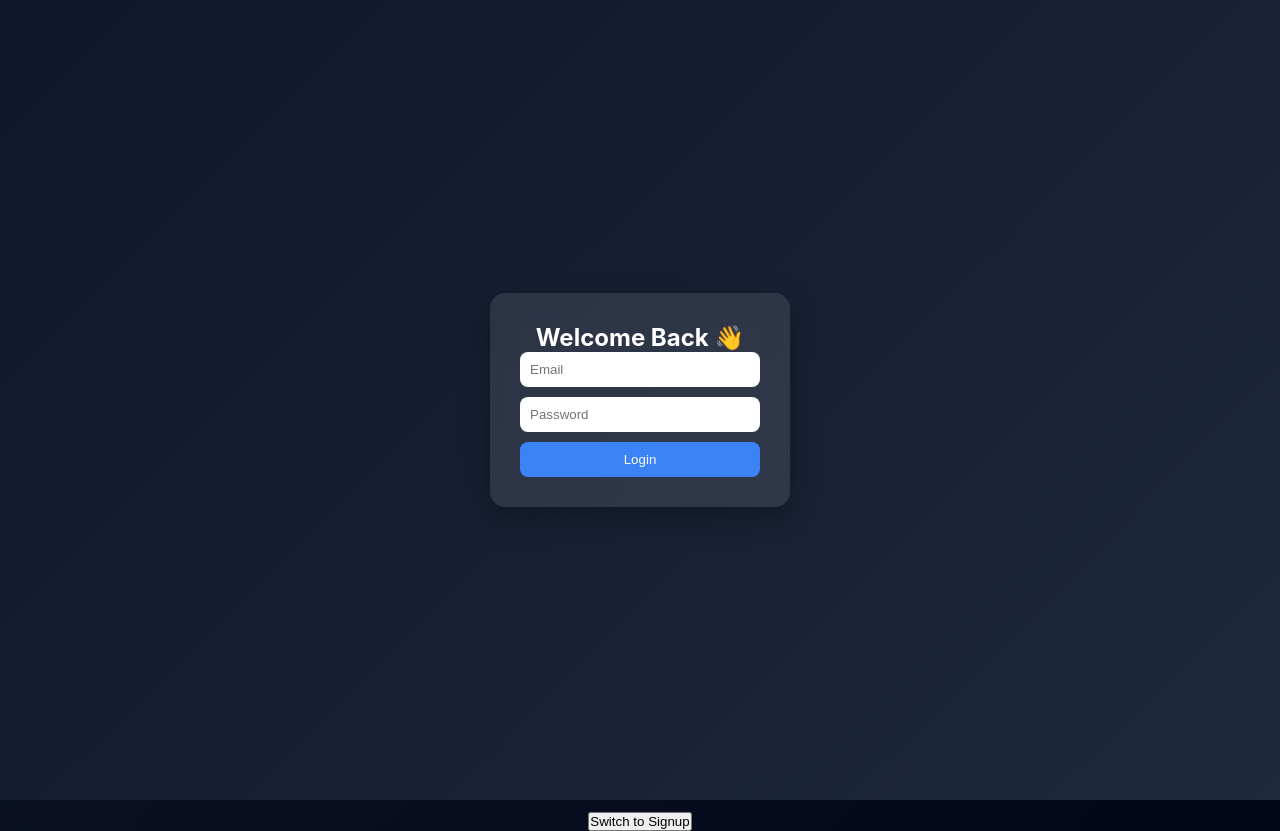
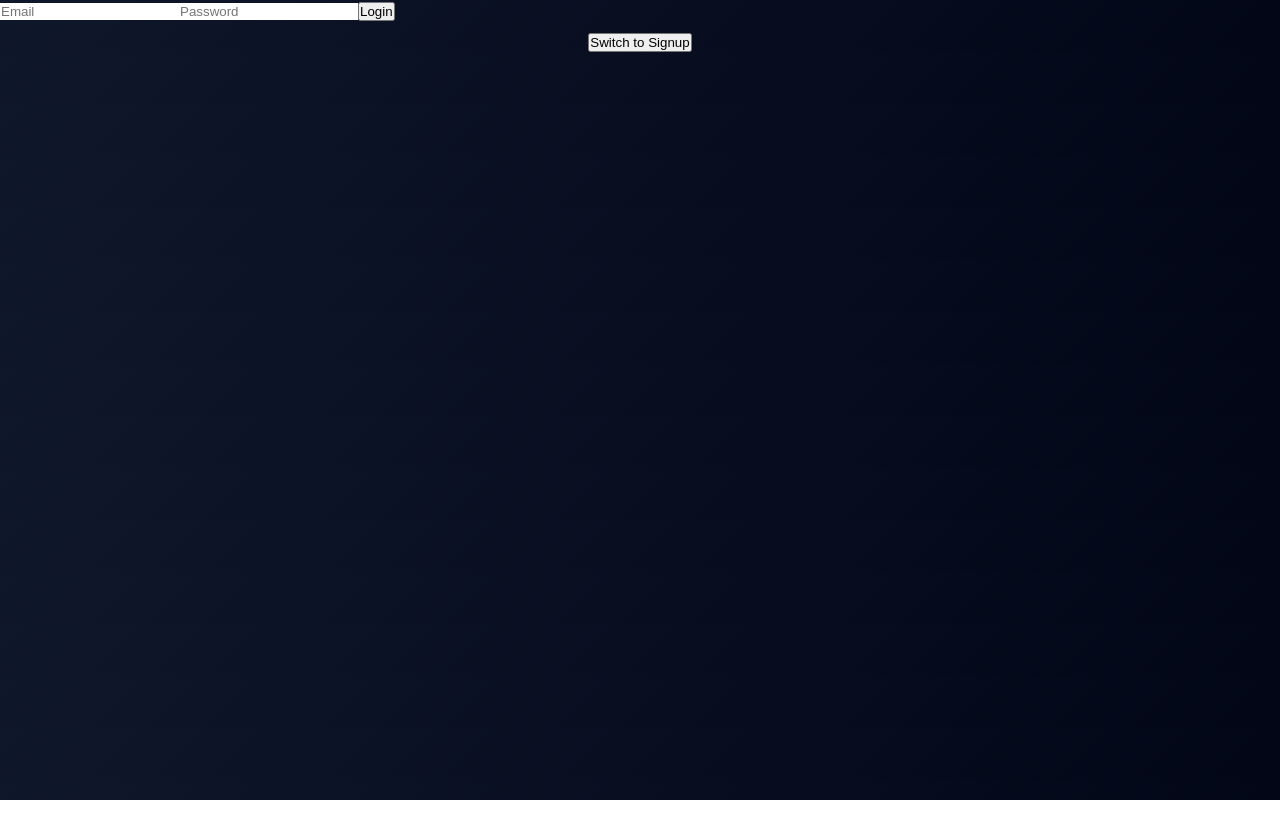
Before and after one commit to nabeela321/Trackify, a React (Vite) app in the folder client/: page / in a window 1280 px wide. After the commit the page ends 800 px from the top, so only its background shows below. Built offline with nearby package versions, Linux system fonts and the light colour scheme.

Commit message:
second commit

```diff
--- a/client/src/JobApp.jsx
+++ b/client/src/JobApp.jsx
@@ -1,4 +1,5 @@
 import { useState, useEffect } from "react";
+import { API } from "./api";
 
 function JobApp({ setIsLoggedIn }) {
   const [jobs, setJobs] = useState([]);
@@ -6,27 +7,25 @@ function JobApp({ setIsLoggedIn }) {
   const [role, setRole] = useState("");
   const [status, setStatus] = useState("");
 
-  const [search, setSearch] = useState("");
-  const [filter, setFilter] = useState("All");
-
   const token = localStorage.getItem("token");
 
   const getJobs = async () => {
-    const res = await fetch("http://localhost:5000/jobs", {
+    const res = await fetch(`${API}/jobs`, {
       headers: { Authorization: token }
     });
+
     const data = await res.json();
-    setJobs(Array.isArray(data) ? data : []);
+    setJobs(data);
   };
 
   useEffect(() => {
     getJobs();
   }, []);
 
-  const handleSubmit = async (e) => {
+  const addJob = async (e) => {
     e.preventDefault();
 
-    await fetch("http://localhost:5000/add-job", {
+    await fetch(`${API}/add-job`, {
       method: "POST",
       headers: {
         "Content-Type": "application/json",
@@ -42,296 +41,49 @@ function JobApp({ setIsLoggedIn }) {
   };
 
   const deleteJob = async (id) => {
-    await fetch(`http://localhost:5000/delete-job/${id}`, {
+    await fetch(`${API}/delete-job/${id}`, {
       method: "DELETE",
       headers: { Authorization: token }
     });
+
     getJobs();
   };
 
-  // 🎯 STATUS COLOR
-  const getStatusColor = (status) => {
-    if (status === "Applied") return "#38bdf8";
-    if (status === "Interview") return "#facc15";
-    if (status === "Rejected") return "#f87171";
-    return "#94a3b8";
-  };
-
-  // 🤖 SMART SUGGESTION (FREE AI)
-  const getTip = (job) => {
-    if (job.status === "Rejected") {
-      return `Improve ${job.role} skills & build projects`;
-    }
-    if (job.status === "Interview") {
-      return `Practice interview questions for ${job.role}`;
-    }
-    return "Follow up after a few days";
-  };
-
-  // 🔍 FILTER LOGIC
-  const filteredJobs = jobs
-    .filter(j => filter === "All" || j.status === filter)
-    .filter(j =>
-      j.company.toLowerCase().includes(search.toLowerCase())
-    );
-
-  // 📊 STATS
-  const total = jobs.length;
-  const applied = jobs.filter(j => j.status === "Applied").length;
-  const interview = jobs.filter(j => j.status === "Interview").length;
-  const rejected = jobs.filter(j => j.status === "Rejected").length;
-
   return (
-    <div style={styles.wrapper}>
-      <div style={styles.container}>
-
-
-        {/* HEADER */}
-        <div style={styles.header}>
-          <h1 style={styles.title}>💼 Trackify</h1>
-
-
-          <button style={styles.logout} onClick={() => {
+    <div>
+      <button onClick={() => {
         localStorage.removeItem("token");
         setIsLoggedIn(false);
       }}>
         Logout
       </button>
-        </div>
 
-        {/* STATS */}
-        <div style={styles.stats}>
-          <div style={styles.statCard}>Total: {total}</div>
-          <div style={styles.statCard}>Applied: {applied}</div>
-          <div style={styles.statCard}>Interview: {interview}</div>
-          <div style={styles.statCard}>Rejected: {rejected}</div>
-        </div>
+      <form onSubmit={addJob}>
+        <input placeholder="Company" onChange={(e) => setCompany(e.target.value)} />
+        <input placeholder="Role" onChange={(e) => setRole(e.target.value)} />
 
-        {/* SEARCH + FILTER */}
-        <div style={styles.searchRow}>
-          <input
-            style={styles.input}
-            placeholder="Search company..."
-            onChange={(e) => setSearch(e.target.value)}
-          />
-
-          <select
-            style={styles.input}
-            onChange={(e) => setFilter(e.target.value)}
-          >
-            <option>All</option>
-            <option>Applied</option>
-            <option>Interview</option>
-            <option>Rejected</option>
-          </select>
-        </div>
-
-        {/* FORM */}
-        <form onSubmit={handleSubmit} style={styles.form}>
-          <input
-            style={styles.input}
-            placeholder="Company"
-            onChange={(e) => setCompany(e.target.value)}
-          />
-
-          <input
-            style={styles.input}
-            placeholder="Role"
-            onChange={(e) => setRole(e.target.value)}
-          />
-
-          <select
-            style={styles.input}
-            onChange={(e) => setStatus(e.target.value)}
-          >
-            <option>Status</option>
+        <select onChange={(e) => setStatus(e.target.value)}>
           <option>Applied</option>
           <option>Interview</option>
           <option>Rejected</option>
         </select>
 
-          <button style={styles.addBtn}>+ Add</button>
+        <button>Add</button>
       </form>
 
-        {/* JOB LIST */}
-        <div style={styles.grid}>
-          {filteredJobs.map(job => (
-            <div key={job._id} style={styles.card}>
+      {jobs.map(job => (
+        <div key={job._id}>
+          <h3>{job.company}</h3>
+          <p>{job.role}</p>
+          <p>{job.status}</p>
 
-              <div style={styles.top}>
-                <h3 style={styles.company}>{job.company}</h3>
-
-                <span style={{
-                  ...styles.badge,
-                  background: getStatusColor(job.status)
-                }}>
-                  {job.status}
-                </span>
-              </div>
-
-              <p style={styles.role}>{job.role}</p>
-
-              {/* 🤖 AI TIP */}
-              <p style={styles.tip}>
-                🤖 {getTip(job)}
-              </p>
-
-              <button
-                style={styles.deleteBtn}
-                onClick={() => deleteJob(job._id)}
-              >
+          <button onClick={() => deleteJob(job._id)}>
             Delete
           </button>
-
         </div>
       ))}
-        </div>
-
-      </div>
     </div>
   );
 }
 
-/* 🎨 PREMIUM STYLES */
-const styles = {
-  wrapper: {
-    minHeight: "100vh",
-    display: "flex",
-    justifyContent: "center",
-    alignItems: "center",
-    padding: "20px"
-  },
-
-  container: {
-    width: "100%",
-    maxWidth: "950px",
-    padding: "25px",
-    borderRadius: "20px",
-    background: "rgba(255,255,255,0.1)",
-    backdropFilter: "blur(20px)",
-    boxShadow: "0 20px 60px rgba(0,0,0,0.4)"
-  },
-
-  header: {
-    display: "flex",
-    justifyContent: "space-between",
-    marginBottom: "20px",
-    alignItems: "center",
-    color: "white"
-  },
-
-  title: {
-    fontSize: "26px",
-    fontWeight: "600"
-  },
-
-  logout: {
-    background: "#ef4444",
-    color: "white",
-    border: "none",
-    padding: "8px 14px",
-    borderRadius: "8px"
-  },
-
-  stats: {
-    display: "flex",
-    gap: "10px",
-    marginBottom: "20px",
-    flexWrap: "wrap"
-  },
-
-  statCard: {
-    background: "rgba(255,255,255,0.2)",
-    padding: "10px 15px",
-    borderRadius: "10px",
-    color: "white",
-    fontSize: "14px"
-  },
-
-  searchRow: {
-    display: "flex",
-    gap: "10px",
-    marginBottom: "20px",
-    flexWrap: "wrap"
-  },
-
-  form: {
-    display: "flex",
-    gap: "10px",
-    flexWrap: "wrap",
-    marginBottom: "25px"
-  },
-
-  input: {
-    flex: "1",
-    minWidth: "140px",
-    padding: "10px",
-    borderRadius: "8px",
-    background: "rgba(255,255,255,0.2)",
-    color: "white",
-    border: "none"
-  },
-
-  addBtn: {
-    background: "#3b82f6",
-    color: "white",
-    border: "none",
-    padding: "10px 15px",
-    borderRadius: "8px"
-  },
-
-  grid: {
-    display: "grid",
-    gap: "15px"
-  },
-
-  card: {
-    padding: "15px",
-    borderRadius: "14px",
-    background: "rgba(255,255,255,0.1)",
-    backdropFilter: "blur(10px)",
-    color: "white"
-  },
-
-  top: {
-    display: "flex",
-    justifyContent: "space-between",
-    alignItems: "center"
-  },
-
-  company: {
-    fontSize: "18px",
-    fontWeight: "600"
-  },
-
-  role: {
-    opacity: 0.8,
-    marginTop: "5px"
-  },
-
-  badge: {
-    padding: "5px 10px",
-    borderRadius: "8px",
-    fontSize: "12px",
-    color: "black",
-    fontWeight: "500"
-  },
-
-  tip: {
-    fontSize: "12px",
-    opacity: 0.8,
-    marginTop: "6px"
-  },
-
-  deleteBtn: {
-    marginTop: "10px",
-    background: "#f87171",
-    border: "none",
-    padding: "6px",
-    borderRadius: "6px",
-    color: "white"
-  },
-
-};
-
 export default JobApp;
--- a/client/src/Login.jsx
+++ b/client/src/Login.jsx
@@ -1,4 +1,5 @@
 import { useState } from "react";
+import { API } from "./api";
 
 function Login({ setIsLoggedIn }) {
   const [email, setEmail] = useState("");
@@ -7,8 +8,7 @@ function Login({ setIsLoggedIn }) {
   const handleLogin = async (e) => {
     e.preventDefault();
 
-    try {
-      const res = await fetch("http://localhost:5000/login", {
+    const res = await fetch(`${API}/login`, {
       method: "POST",
       headers: { "Content-Type": "application/json" },
       body: JSON.stringify({ email, password })
@@ -22,59 +22,15 @@ function Login({ setIsLoggedIn }) {
     } else {
       alert(data.message);
     }
-    } catch {
-      alert("Server not running ❌");
-    }
   };
 
   return (
-    <div style={styles.bg}>
-      <div style={styles.card}>
-        <h2>Welcome Back 👋</h2>
-
-        <form onSubmit={handleLogin} style={styles.form}>
-          <input style={styles.input} placeholder="Email" onChange={(e) => setEmail(e.target.value)} />
-          <input style={styles.input} type="password" placeholder="Password" onChange={(e) => setPassword(e.target.value)} />
-          <button style={styles.button}>Login</button>
+    <form onSubmit={handleLogin}>
+      <input placeholder="Email" onChange={(e) => setEmail(e.target.value)} />
+      <input type="password" placeholder="Password" onChange={(e) => setPassword(e.target.value)} />
+      <button>Login</button>
     </form>
-      </div>
-    </div>
   );
 }
 
-const styles = {
-  bg: {
-    height: "100vh",
-    display: "flex",
-    justifyContent: "center",
-    alignItems: "center",
-    background: "linear-gradient(135deg, #0f172a, #1e293b)"
-  },
-  card: {
-    backdropFilter: "blur(15px)",
-    background: "rgba(255,255,255,0.1)",
-    padding: "30px",
-    borderRadius: "15px",
-    color: "white",
-    width: "300px",
-    textAlign: "center",
-    boxShadow: "0 10px 30px rgba(0,0,0,0.3)"
-  },
-  form: { display: "flex", flexDirection: "column", gap: "10px" },
-  input: {
-    padding: "10px",
-    borderRadius: "8px",
-    border: "none"
-  },
-  button: {
-    padding: "10px",
-    borderRadius: "8px",
-    background: "#3b82f6",
-    color: "white",
-    border: "none",
-    cursor: "pointer",
-    transition: "0.3s"
-  }
-};
-
 export default Login;
--- a/client/src/Signup.jsx
+++ b/client/src/Signup.jsx
@@ -1,4 +1,5 @@
 import { useState } from "react";
+import { API } from "./api";
 
 function Signup({ setIsLoginPage }) {
   const [name, setName] = useState("");
@@ -8,63 +9,26 @@ function Signup({ setIsLoginPage }) {
   const handleSignup = async (e) => {
     e.preventDefault();
 
-    try {
-      const res = await fetch("http://localhost:5000/signup", {
+    const res = await fetch(`${API}/signup`, {
       method: "POST",
       headers: { "Content-Type": "application/json" },
       body: JSON.stringify({ name, email, password })
     });
 
     const data = await res.json();
+
     alert(data.message);
     setIsLoginPage(true);
-    } catch {
-      alert("Server not running ❌");
-    }
   };
 
   return (
-    <div style={styles.bg}>
-      <div style={styles.card}>
-        <h2>Create Account 🚀</h2>
-
-        <form onSubmit={handleSignup} style={styles.form}>
-          <input style={styles.input} placeholder="Name" onChange={(e) => setName(e.target.value)} />
-          <input style={styles.input} placeholder="Email" onChange={(e) => setEmail(e.target.value)} />
-          <input style={styles.input} type="password" placeholder="Password" onChange={(e) => setPassword(e.target.value)} />
-          <button style={styles.button}>Signup</button>
+    <form onSubmit={handleSignup}>
+      <input placeholder="Name" onChange={(e) => setName(e.target.value)} />
+      <input placeholder="Email" onChange={(e) => setEmail(e.target.value)} />
+      <input type="password" placeholder="Password" onChange={(e) => setPassword(e.target.value)} />
+      <button>Signup</button>
     </form>
-      </div>
-    </div>
   );
 }
 
-const styles = {
-  bg: {
-    height: "100vh",
-    display: "flex",
-    justifyContent: "center",
-    alignItems: "center",
-    background: "linear-gradient(135deg, #1e293b, #0f172a)"
-  },
-  card: {
-    backdropFilter: "blur(15px)",
-    background: "rgba(255,255,255,0.1)",
-    padding: "30px",
-    borderRadius: "15px",
-    color: "white",
-    width: "300px",
-    textAlign: "center"
-  },
-  form: { display: "flex", flexDirection: "column", gap: "10px" },
-  input: { padding: "10px", borderRadius: "8px", border: "none" },
-  button: {
-    padding: "10px",
-    borderRadius: "8px",
-    background: "#10b981",
-    color: "white",
-    border: "none"
-  }
-};
-
 export default Signup;
--- /dev/null
+++ b/client/src/api.js
@@ -0,0 +1 @@
+export const API = "https://trackify-l9is.onrender.com";
```
Also changed, not shown: 1 other file (tests, documents, lock files or other folders). Lines whose indentation alone changed are shown as unchanged.
